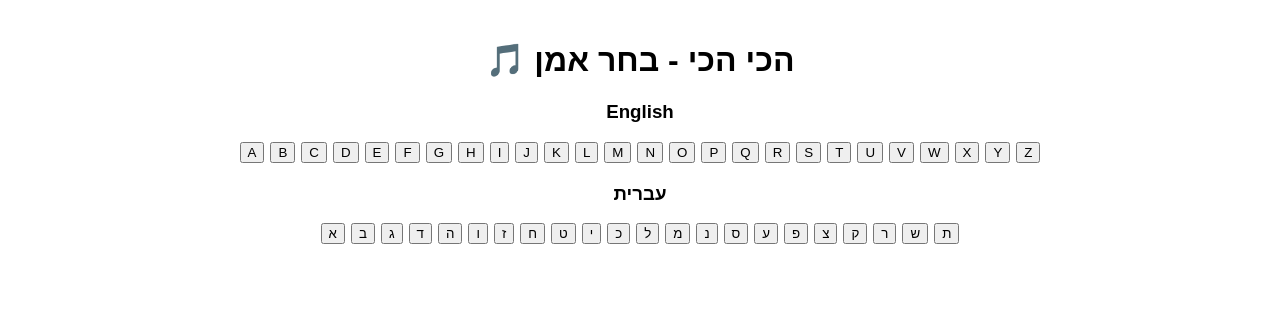
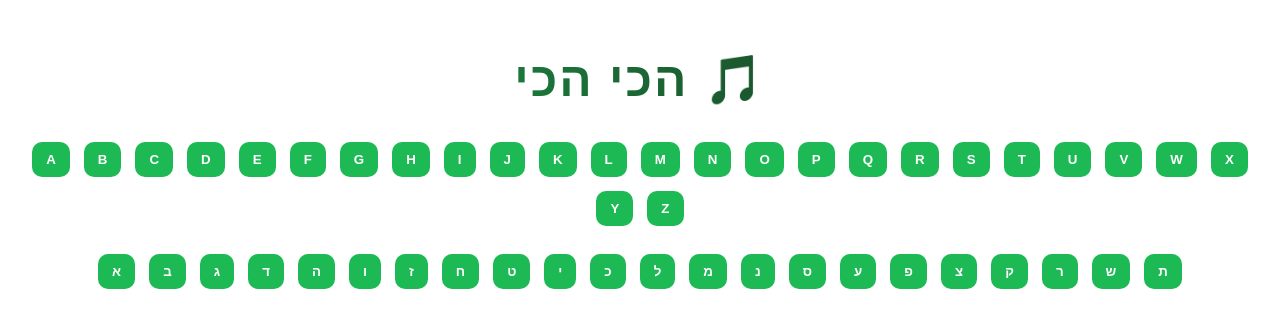
Before and after one commit to EyalHar/haci-haci, a React (Create React App) app in the folder client/: page / in a window 1280 px wide. Shown: the top 328 px of the page. Built offline with nearby package versions, Linux system fonts and the light colour scheme.

Commit message:
back button + UI improvements

```diff
--- a/client/src/Artist.js
+++ b/client/src/Artist.js
@@ -1,5 +1,6 @@
 import { useParams } from "react-router-dom";
 import { useEffect, useState } from "react";
+import { useNavigate } from "react-router-dom";
 
 export default function Artist() {
   const { id } = useParams();
@@ -10,9 +11,21 @@ export default function Artist() {
       .then((res) => res.json())
       .then((data) => setSongs(data));
   }, [id]);
-
+const card = {
+  margin: "20px auto",
+  padding: 20,
+  maxWidth: 400,
+  borderRadius: 16,
+  boxShadow: "0 4px 20px rgba(0,0,0,0.1)",
+  background: "#fff",
+  textAlign: "center",
+};
+  const navigate = useNavigate();
   return (
     <div style={container}>
+        <button onClick={() => navigate(-1)} style={backBtn}>
+            ⬅ חזור
+        </button>
       <h1>🎤 שירים מובילים</h1>
 
       {songs.map((s, i) => (
@@ -28,10 +41,14 @@ export default function Artist() {
           {s.preview ? (
             <audio controls src={s.preview} />
           ) : (
-            <p style={{ fontSize: 12 }}>אין preview זמין</p>
+            <p style={{ fontSize: 12 }}></p>
           )}
         </div>
       ))}
+
+      <button onClick={() => navigate(-1)} style={backBtn}>
+            ⬅ חזור
+        </button>
     </div>
   );
 }
@@ -46,3 +63,13 @@ const card = {
   marginBottom: 20,
   padding: 15,
 };
+const backBtn = {
+  margin: 10,
+  padding: "10px 15px",
+  borderRadius: 10,
+  border: "none",
+  cursor: "pointer",
+  background: "#1DB954",
+  color: "white",
+  fontWeight: "bold",
+};
--- a/client/src/Home.js
+++ b/client/src/Home.js
@@ -16,23 +16,29 @@ export default function Home() {
 
   return (
     <div style={container}>
-      <h1>🎵 הכי הכי - בחר אמן</h1>
+      <h1 style={title}>הכי הכי 🎵</h1>
 
-      <h3>English</h3>
       <div style={letters}>
         {english.map((l) => (
-          <button key={l} onClick={() => fetchArtists(l)}>
+          <button
+            key={l}
+            onClick={() => fetchArtists(l)}
+            style={letterBtn}
+            >
             {l}
-          </button>
+            </button>
         ))}
       </div>
 
-      <h3>עברית</h3>
       <div style={letters}>
         {hebrew.map((l) => (
-          <button key={l} onClick={() => fetchArtists(l)}>
+          <button
+            key={l}
+            onClick={() => fetchArtists(l)}
+            style={letterBtn}
+            >
             {l}
-          </button>
+            </button>
         ))}
       </div>
 
@@ -75,11 +81,33 @@ const grid = {
 
 const card = {
   cursor: "pointer",
+  transition: "0.2s",
 };
-
 const img = {
   width: 150,
   height: 150,
   objectFit: "cover",
   borderRadius: 10,
 };
+
+const title = {
+  fontSize: 48,
+  fontWeight: "900",
+  marginBottom: 30,
+  letterSpacing: "2px",
+  background: "linear-gradient(90deg, #1DB954, #191414)",
+  WebkitBackgroundClip: "text",
+  WebkitTextFillColor: "transparent",
+};
+
+const letterBtn = {
+  padding: "10px 14px",
+  margin: 4,
+  borderRadius: 10,
+  border: "none",
+  cursor: "pointer",
+  background: "#1DB954",
+  color: "white",
+  fontWeight: "bold",
+  transition: "0.2s",
+};
```
